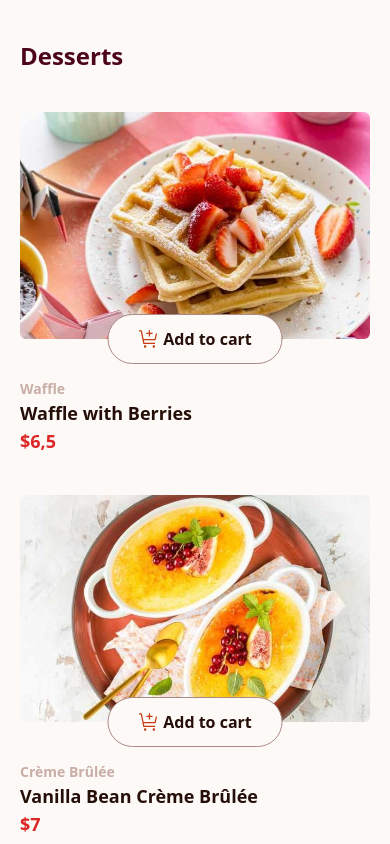
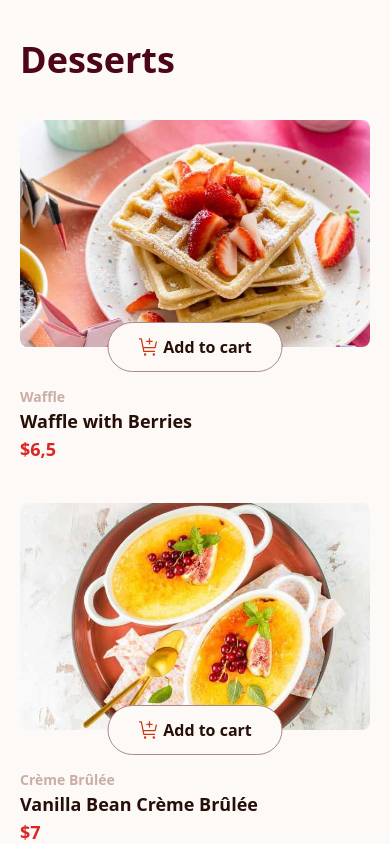
Before and after one commit to fitriamelia150/product-list-with-cart, a React (Vite) app: page / in a window 390 px wide. Shown: the top 844 px of the page. Built offline with nearby package versions, Linux system fonts and the light colour scheme.

Commit message:
responsiveness, adding some refs for confirm order popup

```diff
--- a/package.json
+++ b/package.json
@@ -28,6 +28,6 @@
     "globals": "^15.14.0",
     "postcss": "^8.4.49",
     "tailwindcss": "^3.4.17",
-    "vite": "^6.0.5"
+    "vite": "^6.0.6"
   }
 }
--- a/src/components/Elements/Button/Button.jsx
+++ b/src/components/Elements/Button/Button.jsx
@@ -2,7 +2,7 @@ const Button = (props) => {
     const { label, onClick } = props
 
     return (
-        <button className="bg-red-500 w-full py-3 text-white rounded-full font-semibold"  onClick={() => onClick()}>{label}</button>
+        <button className="bg-red-500 w-full py-3 text-white rounded-full font-semibold hover:bg-red-800"  onClick={() => onClick()}>{label}</button>
     )
 }
 
--- a/src/components/Elements/Button/ButtonAddItem.jsx
+++ b/src/components/Elements/Button/ButtonAddItem.jsx
@@ -9,15 +9,15 @@ const ButtonAddItem = (props) => {
     const dispatch = useDispatch()
 
     return (
-        <div className="flex justify-between gap-1 bg-red-500 px-5 py-3 rounded-full w-1/2 absolute bottom-0 left-1/2 transform -translate-x-1/2 translate-y-1/2 z-10 text-white font-bold">
-            <div className="flex items-center justify-center border-[1px] w-6 border-rose-100 rounded-full p-1" onClick={() => dispatch(removeQtyItem({id}))}>
-                <img src="/images/icon-decrement-quantity.svg" alt="" />
+        <div className="flex justify-between gap-1 bg-red-500 px-5 py-3 rounded-full w-2/3 absolute bottom-0 left-1/2 transform -translate-x-1/2 translate-y-1/2 z-10 text-white font-bold">
+            <div className="flex items-center justify-center border-[1px] w-6 border-rose-100 rounded-full p-1 cursor-pointer" onClick={() => dispatch(removeQtyItem({id}))}>
+                <svg className="fill-current text-white hover:text-red-500 transition-all" xmlns="http://www.w3.org/2000/svg" width="10" height="2" fill="none" viewBox="0 0 10 2"><path fill="#fff" d="M0 .375h10v1.25H0V.375Z"/></svg>
             </div>
 
             <p>{cartItem.quantity}</p>
 
-            <div className="flex items-center justify-center border-[1px] w-6 border-rose-100  rounded-full p-1 " onClick={() => dispatch(addQtyItem({id}))}>
-                <img src="/images/icon-increment-quantity.svg" alt="" />
+            <div className="flex items-center justify-center border-[1px] w-6 border-rose-100  rounded-full p-1 cursor-pointer" onClick={() => dispatch(addQtyItem({id}))}>
+                <svg xmlns="http://www.w3.org/2000/svg" width="10" height="10" fill="none" viewBox="0 0 10 10"><path fill="#fff" d="M10 4.375H5.625V0h-1.25v4.375H0v1.25h4.375V10h1.25V5.625H10v-1.25Z"/></svg>
             </div>
         </div>
     )
--- a/src/components/Elements/Button/ButtonAddToCart.jsx
+++ b/src/components/Elements/Button/ButtonAddToCart.jsx
@@ -7,10 +7,10 @@ const ButtonAddToCart = (props) => {
 
     return (
         <div
-            className="flex justify-center gap-1 bg-rose-50 px-5 py-3 rounded-full w-1/2 border-[1px] border-rose-400 absolute bottom-0 left-1/2 transform -translate-x-1/2 translate-y-1/2 z-10 md:w-2/3"
+            className="flex justify-center gap-1 bg-rose-50 px-5 py-3 rounded-full w-1/2 border-[1px] border-rose-400 absolute bottom-0 left-1/2 transform -translate-x-1/2 translate-y-1/2 z-10 md:w-2/3 cursor-pointer hover:border-red-500 group"
             onClick={() => dispatch(addToCart({id, name, quantity: 1, price, image}))}>
             <img src="/images/icon-add-to-cart.svg" alt="" />
-            <p className="text-rose-900 font-semibold md:text-xs">Add to cart</p>
+            <p className="text-rose-900 font-semibold md:text-xs group-hover:text-red-500">Add to cart</p>
         </div>
     )
 }
--- a/src/components/Fragments/CardConfirmOrder.jsx
+++ b/src/components/Fragments/CardConfirmOrder.jsx
@@ -18,7 +18,7 @@ const CardConfirmOrder = () => {
     }, [cart])
 
     return (
-        <div className="bg-white min-h-[90vh] w-full py-10 px-7 flex flex-col gap-5 rounded-tl-2xl rounded-tr-2xl">
+        <div className="bg-white min-h-[90vh] w-full py-10 px-7 flex flex-col gap-5 rounded-tl-2xl rounded-tr-2xl md:rounded-2xl md:min-h-fit md:w-[50%]">
             <img src="/images/icon-order-confirmed.svg" alt="" className="w-10"/>
 
             <div className="">
--- a/src/components/Fragments/CardProduct.jsx
+++ b/src/components/Fragments/CardProduct.jsx
@@ -10,7 +10,7 @@ const CardProduct = (props) => {
     const isInCart = cart.some((cartItem) => cartItem.id === id)
 
     return (
-        <div className="flex flex-col gap-10">
+        <div className="flex flex-col gap-10 w-fit md:w-56">
             <div className="flex flex-col justify-center items-center relative">
 
                 {isInCart ?
@@ -21,13 +21,11 @@ const CardProduct = (props) => {
 
                 }
 
-                <img
-                    src={image.mobile}
-                    srcSet={`${image.mobile} 480w, ${image.desktop} 1044w`}
-                    sizes="(max-width: 640px) 100vw, (max-width: 1024px) 50vw, 33vw"
-                    alt={category}
-                    className="rounded-md "
-                />
+                <picture>
+                    <source srcSet={image.desktop} media="(min-width: 1024px)"/>
+                    <source srcSet={image.tablet} media="(min-width: 640px)"/>
+                    <img src={image.mobile} className="rounded-lg"/>
+                </picture>
             </div>
 
             <div className="">
--- a/src/components/Layouts/TableCartLayout.jsx
+++ b/src/components/Layouts/TableCartLayout.jsx
@@ -1,10 +1,10 @@
-import { forwardRef, useEffect, useState } from "react"
+import { forwardRef, useEffect, useImperativeHandle, useRef, useState } from "react"
 import { useSelector } from "react-redux"
 import Button from "../Elements/Button/Button"
 
 const TableCartLayout = forwardRef((props, ref) => {
     const { children } = props
-    const confirmOrderRef = ref
+    const refs = ref
 
     const cart = useSelector((state) => state.cart.data)
 
@@ -28,11 +28,12 @@ const TableCartLayout = forwardRef((props, ref) => {
     }, [cart])
 
     const showConfirmOrder = () => {
-        confirmOrderRef.current.classList.remove("hidden")
+        refs.current.popUpConfirmOrderRef.current.classList.remove("hidden")
+        refs.current.productMainRef.current.classList.add("fixed")
     }
 
     return(
-            <div className="bg-white px-5 py-10 rounded-md">
+            <div className="bg-white px-5 py-10 rounded-md h-fit w-60 lg:w-80">
                 <h1 className="text-2xl font-bold text-red-500">Your Cart ({totalItem})</h1>
 
                 {children}
--- a/src/pages/product.jsx
+++ b/src/pages/product.jsx
@@ -1,4 +1,4 @@
-import { useEffect, useRef, useState } from "react"
+import { useEffect, useImperativeHandle, useRef, useState } from "react"
 import { useSelector } from "react-redux"
 
 import { getDataProducts } from "../services/product.services"
@@ -8,7 +8,6 @@ import TableCartLayout from "../components/Layouts/TableCartLayout"
 import TableCart from "../components/Fragments/TableCart"
 import TableCartEmpty from "../components/Fragments/TableCartEmpty"
 import CardConfirmOrder from "../components/Fragments/CardConfirmOrder"
-// import CardConfirmOrder from "../components/Fragments/CardConfirmOrder"
 
 const ProductsPage = () => {
     const [products, setProducts] = useState([])
@@ -18,15 +17,21 @@ const ProductsPage = () => {
         setProducts(getDataProducts)
     },[])
 
-    const popUpConfirmOrder = useRef(null)
+    const productMainRef = useRef(null)
+    const popUpConfirmOrderRef = useRef(null)
+
+    const combinedRefs = useRef({
+        productMainRef,
+        popUpConfirmOrderRef,
+    });
 
     return(
         <>
-            <div className="px-5 py-10 flex flex-col gap-10 md:flex-wrap md:flex-row md:px-20 md:py-20">
-                <div className="md:w-2/3">
-                    <h1 className="text-2xl font-bold text-rose-950 mb-10">Desserts</h1>
+            <div ref={productMainRef} className="px-5 py-10 flex flex-col gap-10 md:flex-wrap md:flex-row md:px-20 md:py-20">
+                <div className="lg:w-2/3">
+                    <h1 className="text-4xl font-bold text-rose-950 mb-10">Desserts</h1>
 
-                    <div className="flex flex-col gap-10 md:gap-5 md:flex-row md:flex-wrap">
+                    <div className="flex flex-col items-center justify-center w-full gap-10 md:gap-5 md:flex-row md:flex-wrap md:justify-normal">
                         {
                             products.map((product) => {
                                 return <CardProduct key={product.id} id={product.id} image={product.image} category={product.category} name={product.name} price={product.price}/>
@@ -36,7 +41,7 @@ const ProductsPage = () => {
 
                 </div>
 
-                <TableCartLayout ref={popUpConfirmOrder}>
+                <TableCartLayout ref={combinedRefs}>
                     {cart.length > 0 &&
                         cart.map((cartItem) => {
                             return <TableCart key={cartItem.id} id={cartItem.id} name={cartItem.name} quantity={cartItem.quantity} price={cartItem.price}/>
@@ -51,10 +56,12 @@ const ProductsPage = () => {
             </div>
 
             {/* POPUP CONFIRM ORDER */}
-            <div className="hidden" ref={popUpConfirmOrder}>
-                <div className="bg-black opacity-30 min-h-screen absolute top-0 w-full z-50">backdrop</div>
-                <div className="absolute bottom-0 w-full z-50">
-                    <CardConfirmOrder/>
+            <div className="hidden" ref={popUpConfirmOrderRef}>
+                <div className="flex items-center justify-center">
+                    {/* <div className="bg-black opacity-30 min-h-screen absolute top-0 w-full z-50"></div> */}
+                    <div className="absolute bottom-0 z-50 md:w-[500px] bg-black bg-opacity-50 min-h-screen min-w-full flex items-center justify-center">
+                        <CardConfirmOrder/>
+                    </div>
                 </div>
             </div>
 
```
Also changed, not shown: 1 other file (tests, documents, lock files or other folders).
